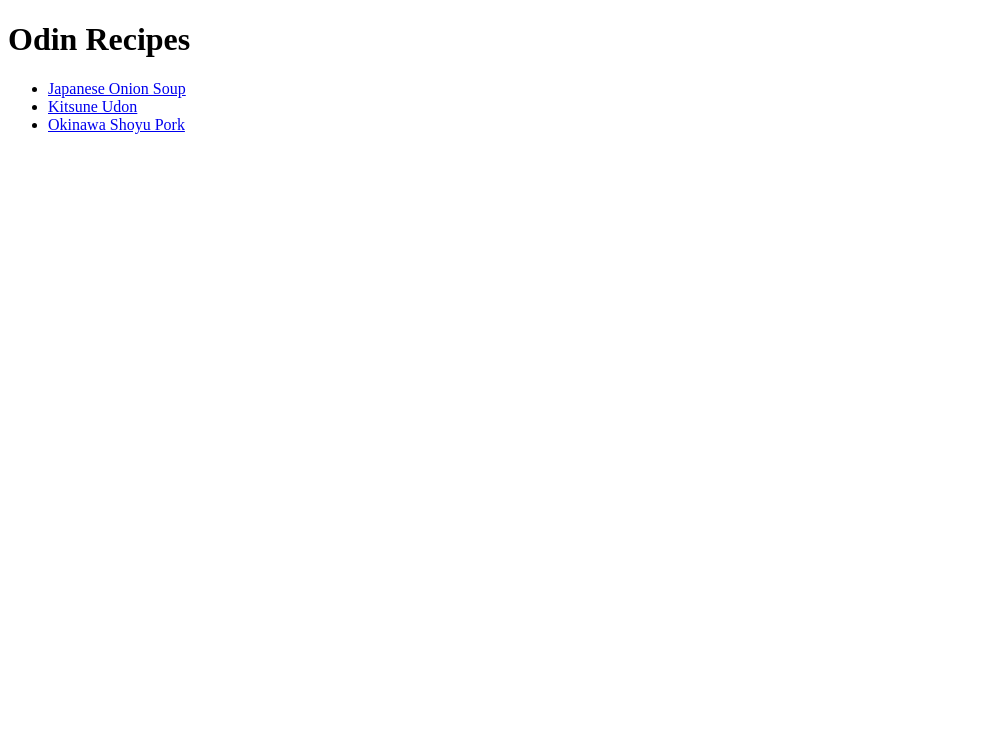
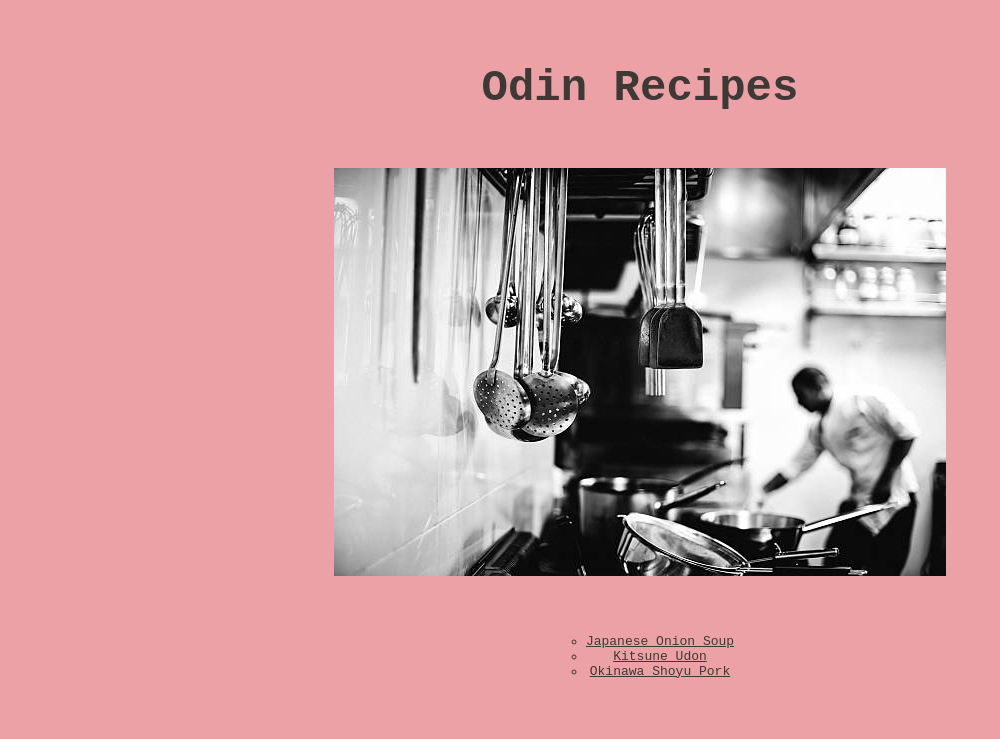
Before and after one commit to Dary1Tang/odin-recipes, a plain HTML site: page index.html in a window 1280 px wide. Shown: the whole page, without its empty margins (0-1000 px from the left). Drawn offline with Linux system fonts and the light colour scheme.

Commit message:
added CSS

```diff
--- /dev/null
+++ b/images/Odin Recipes_files/styles.css
@@ -0,0 +1,32 @@
+* {
+    font-family: monospace;
+    color:  #3d3a35;
+}
+
+body {
+    background-color: #eca1a6;
+}
+
+.container {
+    max-width: 700px;
+    margin:auto;
+    height: 20vh;
+    display: flex;
+    align-items: center;
+    justify-content: center;
+    border: 5px solid;
+    background-color: #d6cbd3;
+
+}
+
+
+h1 {
+    font-weight: bold;
+    font-size: 44px;
+    text-align: center;
+}
+
+ul {
+    list-style-type:circle;
+    text-align: center;
+}
--- a/index.html
+++ b/index.html
@@ -2,16 +2,24 @@
 <html lang="en">
     <head>
         <meta charset="UTF-8">
+        <link rel="stylesheet" href="main-style.css".css">
         <title>Odin Recipes</title>
     </head>
 
     <body>
+        <div class="container">
         <h1>Odin Recipes</h1>
-        <ul>
-            <li><a href="./recipes/japanese_onion_soup.html">Japanese Onion Soup</a></li>
-            <li><a href="./recipes/kitsune_udon.html">Kitsune Udon</a></li>
-            <li><a href="./recipes/Okinawa_Shoyu_Pork.html">Okinawa Shoyu Pork</a></li>
-        </ul>
+        </div>
+
+        <img src="../images/chef.jpg" alt="chef" class="image">
+
+        <div class="container">
+            <ul>
+                <li><a href="./recipes/japanese_onion_soup.html">Japanese Onion Soup</a></li>
+                <li><a href="./recipes/kitsune_udon.html">Kitsune Udon</a></li>
+                <li><a href="./recipes/Okinawa_Shoyu_Pork.html">Okinawa Shoyu Pork</a></li>
+            </ul>
+         </div>
 
     </body>
 </html>
--- /dev/null
+++ b/main-style.css
@@ -0,0 +1,34 @@
+* {
+    font-family: monospace;
+    color:  #3d3a35;
+}
+
+body {
+    background-color: #eca1a6;
+}
+
+.image {
+    margin: auto;
+    display: block;
+}
+
+.container {
+    max-width: 700px;
+    height: 20vh;
+    display: flex;
+    align-items: center;
+    justify-content: center;
+    margin: auto;
+}
+
+
+h1 {
+    font-weight: bold;
+    font-size: 44px;
+    text-align: center;
+}
+
+ul {
+    list-style-type:circle;
+    text-align: center;
+}
--- /dev/null
+++ b/recipes/styles.css
@@ -0,0 +1,45 @@
+* {
+    font-family: monospace;
+    color:  #3d3a35;
+}
+
+body {
+    background-color: #eca1a6;
+}
+
+.container {
+    max-width: 700px;
+    height: 20vh;
+    display: flex;
+    align-items: center;
+    justify-content: center;
+    margin: auto;
+}
+
+
+h1, h2 {
+    font-weight: bold;
+    font-size: 44px;
+    text-align: center;
+}
+
+ul {
+    list-style-type:none;
+    text-align: center;
+}
+
+.center {
+    display: block;
+    width: 600px;
+    height: 400px;
+   margin: auto;
+}
+
+h2 {
+    font-size: 22px;
+}
+
+li {
+    margin: auto;
+    justify-content: center;
+}
```
Also changed, not shown: images/Odin Recipes.html (added, +61 -0 lines), recipes/Okinawa_Shoyu_Pork.html (+2 -1 lines), recipes/japanese_onion_soup.html (+2 -1 lines), recipes/kitsune_udon.html (+2 -1 lines), images/chef.jpg (added).
